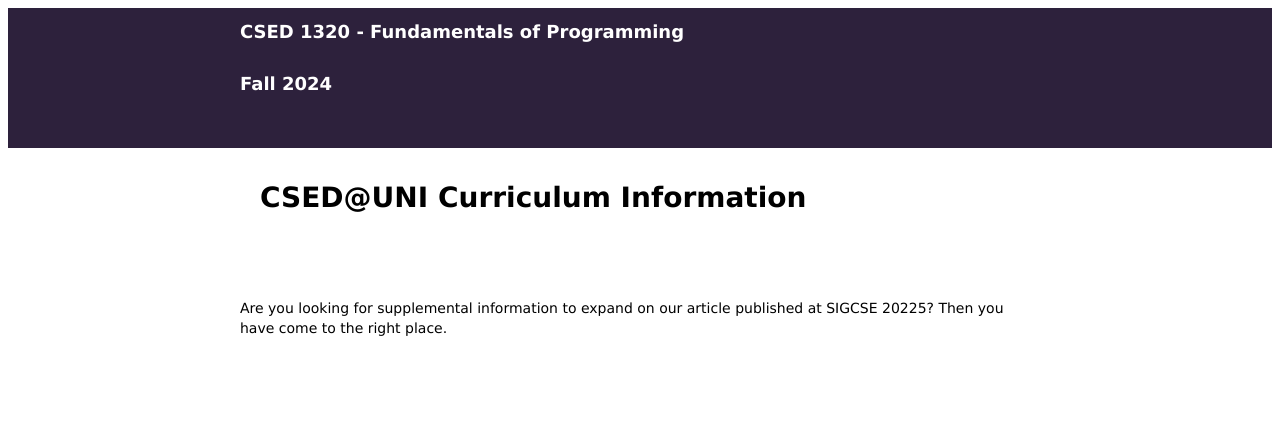
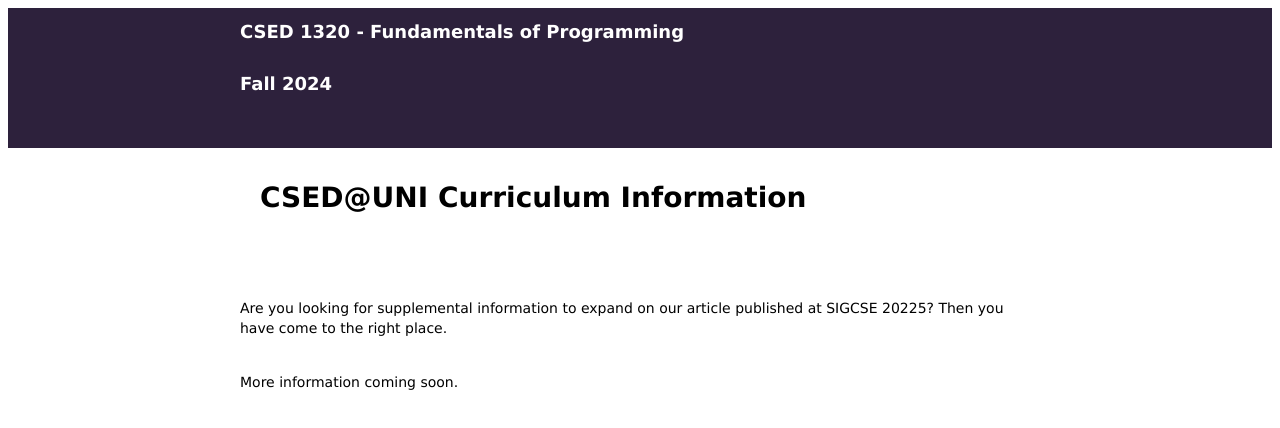
Before and after one commit to CSEd-UNI/CSEd-UNI.github.io, a plain HTML site: page index.html in a window 1280 px wide. Drawn offline with Linux system fonts and the light colour scheme.

Commit message:
Update index.html

```diff
--- a/index.html
+++ b/index.html
@@ -20,7 +20,6 @@
 	<p><b><font size="4" color="#FFFFFF">CSED 1320 - Fundamentals of Programming</font></b></p>
 	<p><b><font size="4" color="#FFFFFF">Fall 2024</font></b></p>
       </div>
-
     </header>
   </div>
 </div>
@@ -28,10 +27,9 @@
   <div class="main">
 <h1>CSED@UNI Curriculum Information</h1>
 <h3>SIGCSE 2025</h3>
-Are you looking for supplemental information to expand on our article published at SIGCSE 20225?  Then you have come to the right place.
+<p>Are you looking for supplemental information to expand on our article published at SIGCSE 20225?  Then you have come to the right place.</p>
+	<p>More information coming soon.</p>
       </div>
 </div>
 </body>
 </html>
-</body>
-</html>
```
